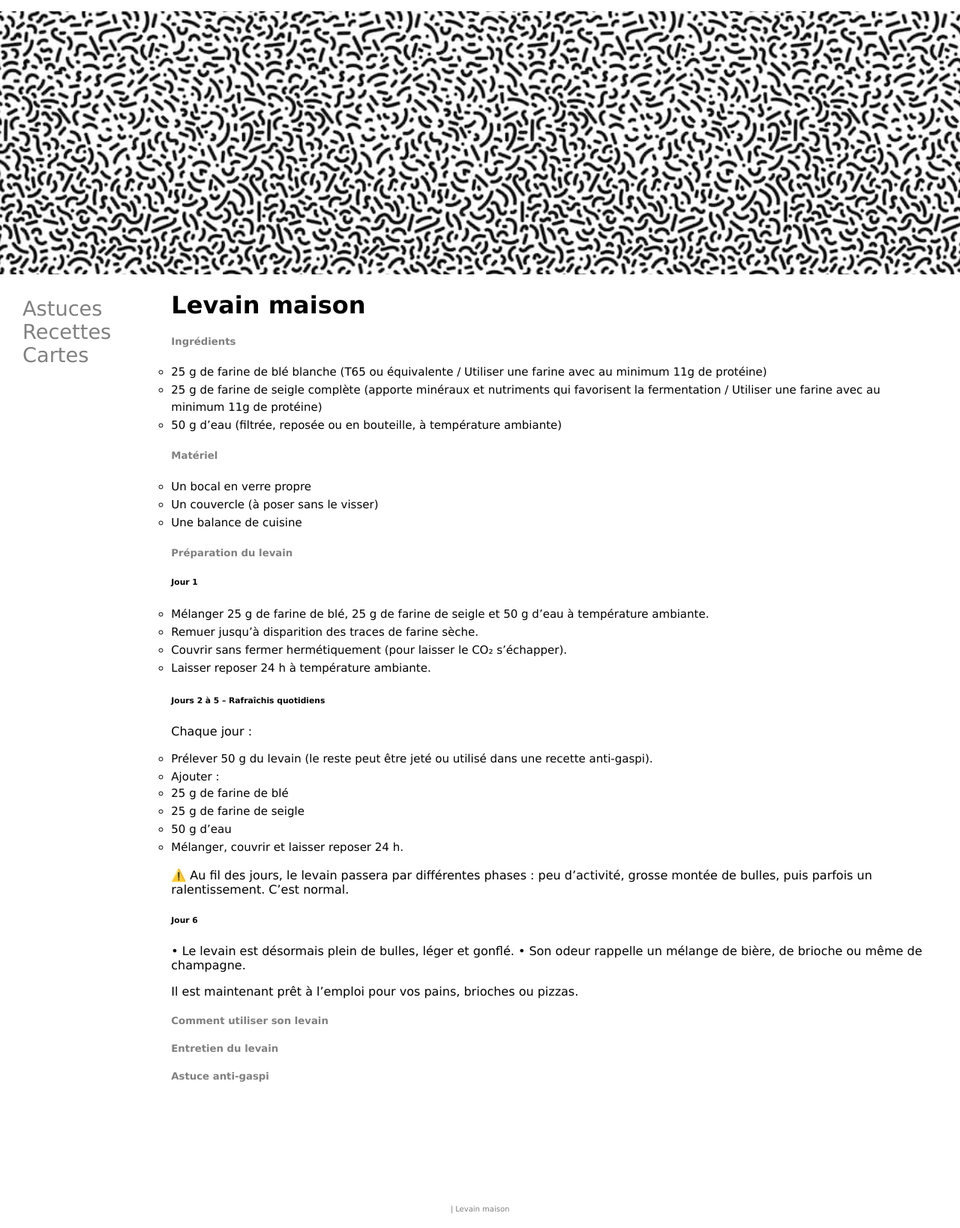
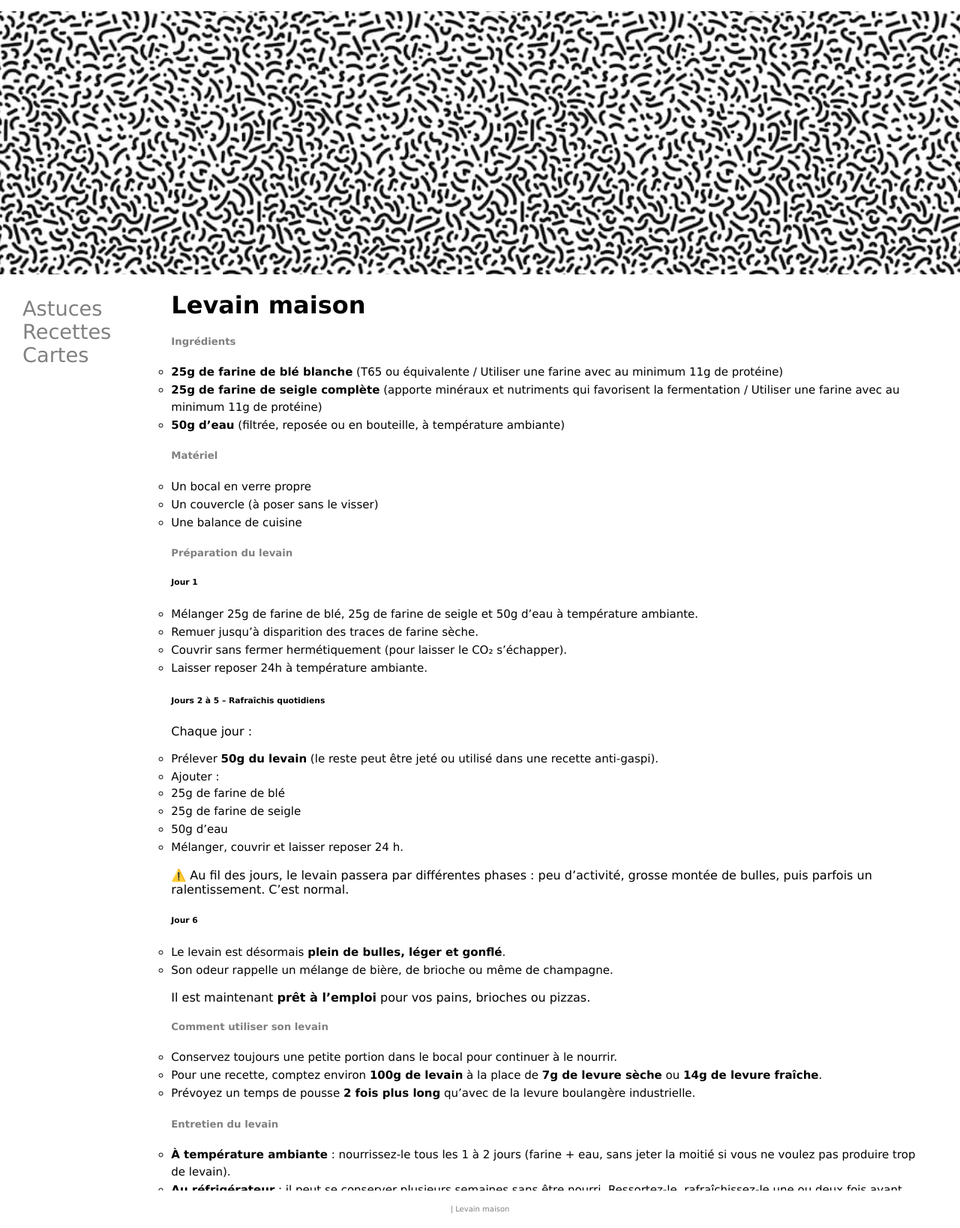
Before and after one commit to DenAff/heol, a Jekyll site: the page built from _posts/recettes/cuissons & préparations/2020-01-01-levain.md, in a window 1280 px wide. Shown: the whole page at 75% size. Built offline with Jekyll 4.4.1, drawn with Linux system fonts in a browser that asks for light colours.

Commit message:
Update 2020-01-01-levain.md

```diff
--- a/_posts/recettes/cuissons & préparations/2020-01-01-levain.md
+++ b/_posts/recettes/cuissons & préparations/2020-01-01-levain.md
@@ -10,9 +10,9 @@ categories: [cuissons & préparations]
 
 ##### Ingrédients
 
-- 25 g de farine de blé blanche (T65 ou équivalente / Utiliser une farine avec au minimum 11g de protéine)
-- 25 g de farine de seigle complète (apporte minéraux et nutriments qui favorisent la fermentation / Utiliser une farine avec au minimum 11g de protéine)
-- 50 g d’eau (filtrée, reposée ou en bouteille, à température ambiante)
+- **25g de farine de blé blanche** (T65 ou équivalente / Utiliser une farine avec au minimum 11g de protéine)
+- **25g de farine de seigle complète** (apporte minéraux et nutriments qui favorisent la fermentation / Utiliser une farine avec au minimum 11g de protéine)
+- **50g d’eau** (filtrée, reposée ou en bouteille, à température ambiante)
 
 ##### Matériel
 
@@ -24,32 +24,42 @@ categories: [cuissons & préparations]
 
 ###### Jour 1
 
-- Mélanger 25 g de farine de blé, 25 g de farine de seigle et 50 g d’eau à température ambiante.
+- Mélanger 25g de farine de blé, 25g de farine de seigle et 50g d’eau à température ambiante.
 - Remuer jusqu’à disparition des traces de farine sèche.
 - Couvrir sans fermer hermétiquement (pour laisser le CO₂ s’échapper).
-- Laisser reposer 24 h à température ambiante.
+- Laisser reposer 24h à température ambiante.
 
 ###### Jours 2 à 5 – Rafraîchis quotidiens
 
 Chaque jour :
-- Prélever 50 g du levain (le reste peut être jeté ou utilisé dans une recette anti-gaspi).
+- Prélever **50g du levain** (le reste peut être jeté ou utilisé dans une recette anti-gaspi).
 - Ajouter :
-    * 25 g de farine de blé
-    * 25 g de farine de seigle
-    * 50 g d’eau
+    * 25g de farine de blé
+    * 25g de farine de seigle
+    * 50g d’eau
 - Mélanger, couvrir et laisser reposer 24 h.
 
 ⚠️ Au fil des jours, le levain passera par différentes phases : peu d’activité, grosse montée de bulles, puis parfois un ralentissement. C’est normal.
 
 ###### Jour 6
 
-•	Le levain est désormais plein de bulles, léger et gonflé.
-•	Son odeur rappelle un mélange de bière, de brioche ou même de champagne.
+- Le levain est désormais **plein de bulles, léger et gonflé**.
+- Son odeur rappelle un mélange de bière, de brioche ou même de champagne.
 
-Il est maintenant prêt à l’emploi pour vos pains, brioches ou pizzas.
+Il est maintenant **prêt à l’emploi** pour vos pains, brioches ou pizzas.
 
 ##### Comment utiliser son levain
 
+- Conservez toujours une petite portion dans le bocal pour continuer à le nourrir.
+- Pour une recette, comptez environ **100g de levain** à la place de **7g de levure sèche** ou **14g de levure fraîche**.
+- Prévoyez un temps de pousse **2 fois plus long** qu’avec de la levure boulangère industrielle.
+
 ##### Entretien du levain
 
+- **À température ambiante** : nourrissez-le tous les 1 à 2 jours (farine + eau, sans jeter la moitié si vous ne voulez pas produire trop de levain).
+- **Au réfrigérateur** : il peut se conserver plusieurs semaines sans être nourri. Ressortez-le, rafraîchissez-le une ou deux fois avant utilisation.
+- Si vous partez en vacances ou faites une pause, laissez-le au frigo et reprenez l’entretien à votre retour.
+
 ##### Astuce anti-gaspi
+
+La partie de levain que l’on jette chaque jour peut être utilisée dans des recettes rapides (pancakes, gaufres, crackers, muffins salés…).
```
